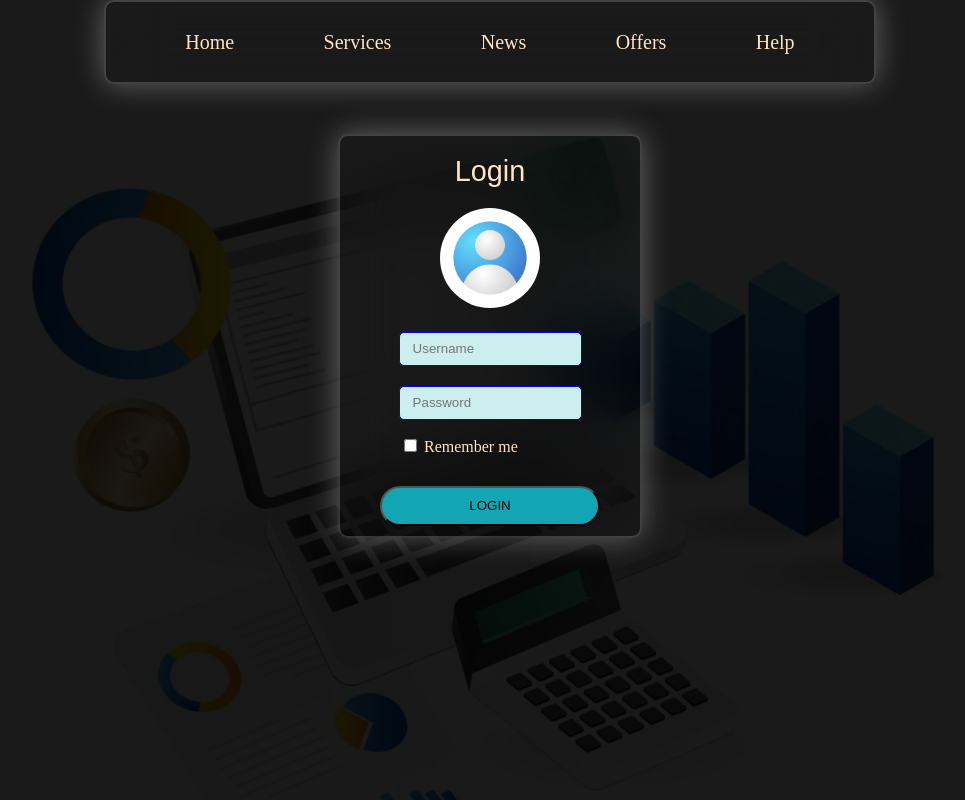
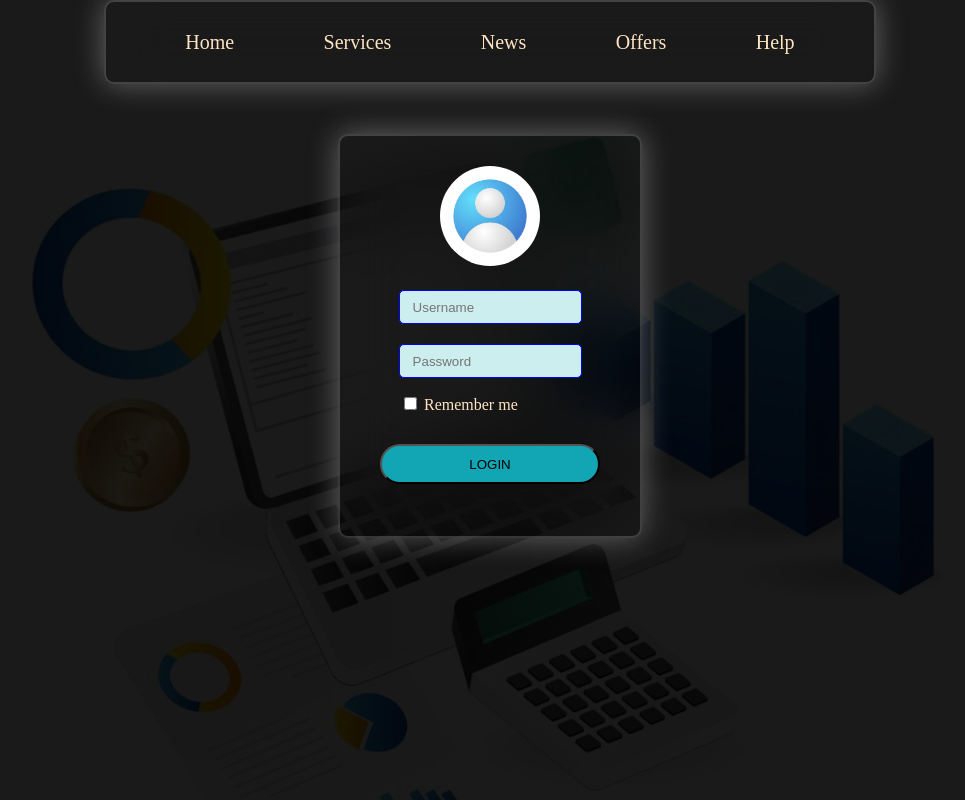
Before and after one commit to TimmyYoung-95/Client1, a plain HTML site: page sign-up.page.html in a window 1280 px wide. Shown: the whole page, without its empty margins (150-1115 px from the left). Drawn offline with Linux system fonts and the light colour scheme.

Commit message:
Confirmed

```diff
--- a/sign-up.page.html
+++ b/sign-up.page.html
@@ -165,9 +165,8 @@
         <div class="form-box">
             <form>
                 <div class="inner">
-                    <h1>Login</h1>
                     <div>
-                        <img src="./user-circles-set_78370-4704.webp" /><br />
+                        <img src="./user-circles-set_78370-4704.webp" style="margin-top: 30px;" /><br />
                     </div>
 
                     <input type="text" placeholder="   Username" label="Fname" class="input-box">
```
